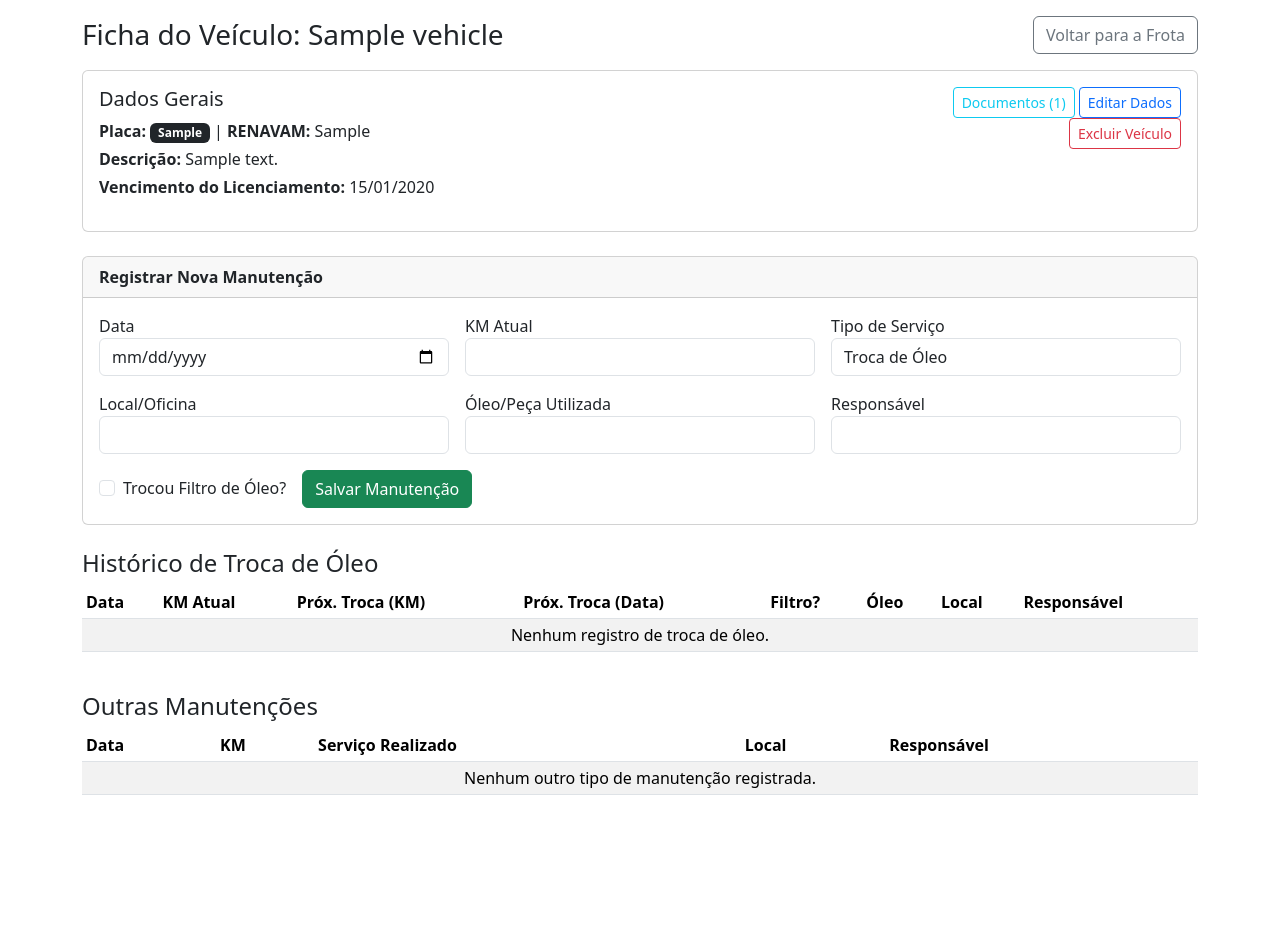
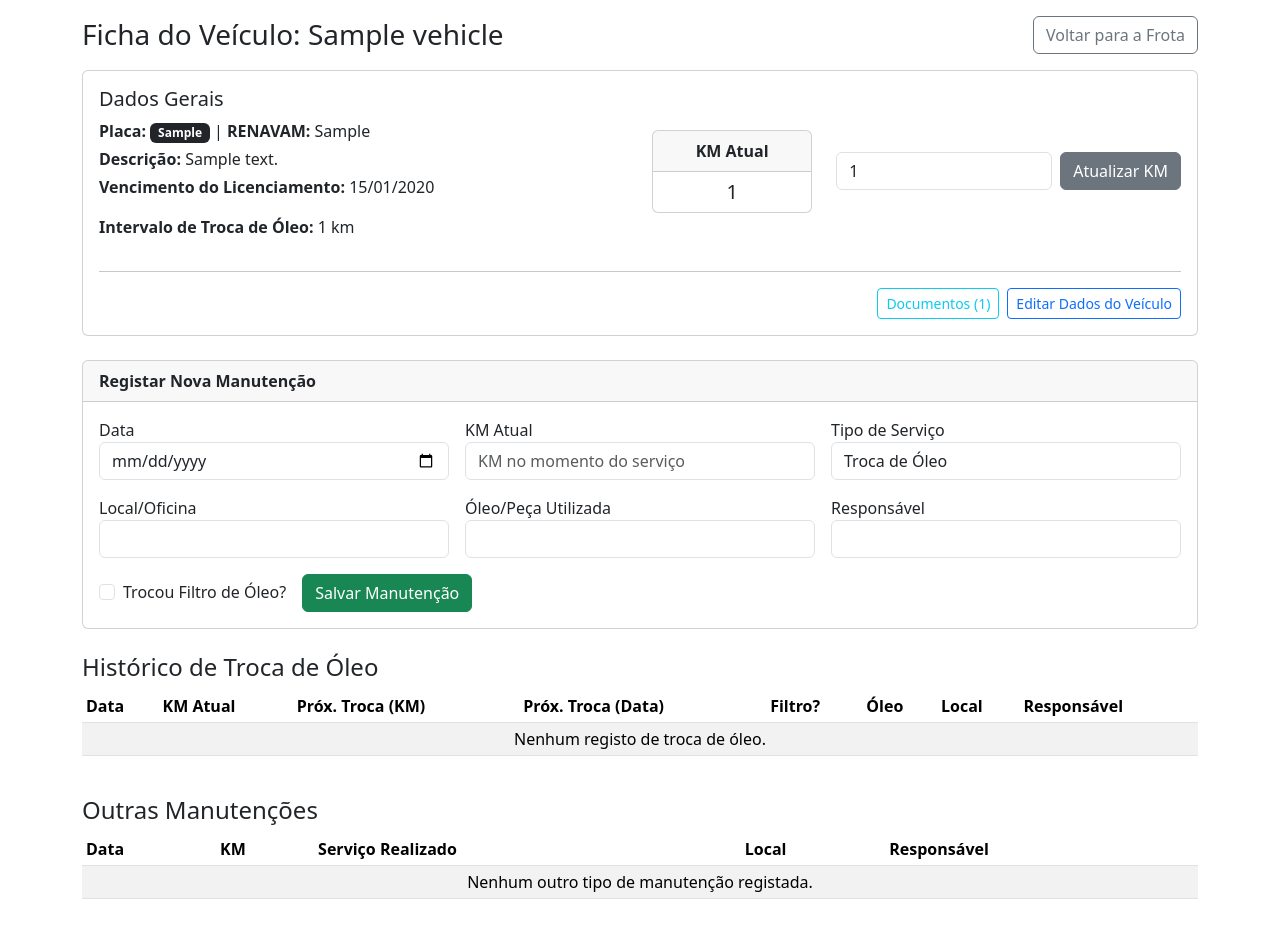
Before and after one commit to TiagoRoque84/projeto6.1, a Flask app: page /frota/1/ficha in a window 1280 px wide; the page is wider, and only the part inside the window is pictured. Shown: the part 82-1013 px from the top of that part. Before the commit the page ends 877 px from the top of that part, so only its background shows below. Run offline with Flask 3, Linux system fonts and the light colour scheme; a user stored in the database is signed in; tables that the repository leaves empty hold one stand-in row (values such as "Sample post").

Commit message:
Correções

```diff
--- a/blueprints/fleet/routes.py
+++ b/blueprints/fleet/routes.py
@@ -4,7 +4,7 @@ from flask_login import login_required
 from sqlalchemy import func, or_
 from . import fleet_bp
 from models import db, Vehicle, MaintenanceLog, VehicleDocument
-from forms import VehicleForm, MaintenanceLogForm, VehicleDocumentForm
+from forms import VehicleForm, MaintenanceLogForm, VehicleDocumentForm, UpdateKmForm
 from datetime import date
 from dateutil.relativedelta import relativedelta
 from utils import save_file
@@ -15,26 +15,7 @@ from flask import current_app
 @login_required
 def list():
     vehicles = Vehicle.query.order_by(Vehicle.nome).all()
-
-    # Prepara uma lista de dicionários com os dados prontos para a tabela
-    vehicle_list_data = []
-    for v in vehicles:
-        # Busca a última troca de óleo usando lógica Python para garantir
-        last_oil_change = None
-        # Garante que os logs estão ordenados pela data mais recente primeiro
-        all_logs_sorted = v.manutencoes.order_by(MaintenanceLog.data.desc()).all()
-        for log in all_logs_sorted:
-            # Normaliza o texto para minúsculas e sem acento para a comparação
-            if 'oleo' in log.tipo_servico.lower().replace('ó', 'o'):
-                last_oil_change = log
-                break # Encontrou o mais recente, pode parar o loop
-
-        vehicle_list_data.append({
-            'vehicle': v,
-            'last_oil_change': last_oil_change
-        })
-
-    return render_template('fleet/list.html', items=vehicle_list_data)
+    return render_template('fleet/list.html', items=vehicles)
 
 @fleet_bp.route('/novo', methods=['GET', 'POST'])
 @login_required
@@ -65,17 +46,21 @@ def edit(vehicle_id):
 @login_required
 def details(vehicle_id):
     vehicle = Vehicle.query.get_or_404(vehicle_id)
-    form = MaintenanceLogForm()
+    maintenance_form = MaintenanceLogForm()
+    km_form = UpdateKmForm(obj=vehicle)
 
-    if form.validate_on_submit():
+    if maintenance_form.validate_on_submit() and 'submit_maintenance' in request.form:
         new_log = MaintenanceLog(vehicle_id=vehicle.id)
-        form.populate_obj(new_log)
+        maintenance_form.populate_obj(new_log)
 
         if 'oleo' in new_log.tipo_servico.lower().replace('ó', 'o'):
             if new_log.km_atual:
-                new_log.km_proxima_troca = new_log.km_atual + 5000
+                new_log.km_proxima_troca = new_log.km_atual + vehicle.oil_change_km_interval
             if new_log.data:
                 new_log.data_proxima_troca = new_log.data + relativedelta(months=6)
+
+        if new_log.km_atual and new_log.km_atual > (vehicle.current_km or 0):
+            vehicle.current_km = new_log.km_atual
 
         db.session.add(new_log)
         db.session.commit()
@@ -86,17 +71,30 @@ def details(vehicle_id):
     oil_changes = []
     other_maintenances = []
     for log in all_logs:
-        tipo_servico_normalizado = log.tipo_servico.lower().replace('ó', 'o')
-        if 'oleo' in tipo_servico_normalizado:
+        if 'oleo' in log.tipo_servico.lower().replace('ó', 'o'):
             oil_changes.append(log)
         else:
             other_maintenances.append(log)
 
     return render_template('fleet/details.html',
                            vehicle=vehicle,
-                           form=form,
+                           form=maintenance_form,
+                           km_form=km_form,
                            oil_changes=oil_changes,
                            other_maintenances=other_maintenances)
+
+@fleet_bp.route('/<int:vehicle_id>/update_km', methods=['POST'])
+@login_required
+def update_km(vehicle_id):
+    vehicle = Vehicle.query.get_or_404(vehicle_id)
+    km_form = UpdateKmForm()
+    if km_form.validate_on_submit():
+        vehicle.current_km = km_form.current_km.data
+        db.session.commit()
+        flash(f'Quilometragem de {vehicle.nome} atualizada para {vehicle.current_km} km.', 'success')
+    else:
+        flash('Erro na validação do formulário de quilometragem.', 'danger')
+    return redirect(url_for('fleet.details', vehicle_id=vehicle.id))
 
 @fleet_bp.route('/<int:vehicle_id>/docs', methods=["GET", "POST"])
 @login_required
@@ -122,7 +120,6 @@ def docs(vehicle_id):
 
     documents = vehicle.documentos.order_by(VehicleDocument.uploaded_at.desc()).all()
     return render_template('fleet/docs.html', vehicle=vehicle, form=form, documents=documents)
-
 
 @fleet_bp.route('/docs/<int:doc_id>/delete', methods=['POST'])
 @login_required
--- a/forms.py
+++ b/forms.py
@@ -175,10 +175,7 @@ class MovementForm(FlaskForm):
     material = StringField("Material Pesado")
     peso = FloatField("Peso (kg)", validators=[Optional()])
     pagamento = SelectField("Forma de pagamento", choices=[ ("DINHEIRO","Dinheiro"), ("PIX","Pix"), ("CARTAO","Cartão"), ("CONTA", "Na Conta (Fiado)") ], validators=[DataRequired()])
-
-    # --- CORREÇÃO APLICADA AQUI ---
     descricao = StringField("Descrição/Motivo", validators=[Optional()])
-
     submit = SubmitField("Lançar e imprimir")
     submit_no_print = SubmitField("Apenas lançar")
 
@@ -210,7 +207,7 @@ class MaintenanceLogForm(FlaskForm):
     oleo_utilizado = StringField('Óleo/Peça Utilizada')
     responsavel = StringField('Responsável')
     trocou_filtro = BooleanField('Trocou Filtro de Óleo?')
-    submit = SubmitField('Salvar Manutenção')
+    submit = SubmitField('Salvar Manutenção', name='submit_maintenance')
 
 class VehicleForm(FlaskForm):
     nome = StringField('Nome do Veículo', validators=[DataRequired()])
@@ -218,7 +215,13 @@ class VehicleForm(FlaskForm):
     placa = StringField('Placa', validators=[DataRequired()])
     renavam = StringField('RENAVAM')
     venc_licenciamento = DateField('Vencimento do Licenciamento', validators=[Optional()])
+    current_km = IntegerField('Quilometragem Atual', validators=[Optional(), NumberRange(min=0)])
+    oil_change_km_interval = IntegerField('Intervalo de Troca de Óleo (KM)', default=5000, validators=[DataRequired(), NumberRange(min=1)])
     submit = SubmitField('Salvar Veículo')
+
+class UpdateKmForm(FlaskForm):
+    current_km = IntegerField('Nova Quilometragem', validators=[DataRequired(), NumberRange(min=0)])
+    submit = SubmitField('Atualizar KM')
 
 class VehicleDocumentForm(FlaskForm):
     tipo = StringField("Tipo", validators=[DataRequired()])
--- a/templates/fleet/details.html
+++ b/templates/fleet/details.html
@@ -7,35 +7,51 @@
 
 <div class="card mb-4">
   <div class="card-body">
-    <div class="row">
-        <div class="col-md-8">
+    <div class="row align-items-center">
+        <div class="col-md-6">
             <h5 class="card-title">Dados Gerais</h5>
             <p class="mb-1"><strong>Placa:</strong> <span class="badge bg-dark">{{ vehicle.placa }}</span> | <strong>RENAVAM:</strong> {{ vehicle.renavam or '-' }}</p>
             <p class="mb-1"><strong>Descrição:</strong> {{ vehicle.descricao or '-' }}</p>
             <p><strong>Vencimento do Licenciamento:</strong> {{ vehicle.venc_licenciamento.strftime('%d/%m/%Y') if vehicle.venc_licenciamento else '-' }}</p>
+            <p><strong>Intervalo de Troca de Óleo:</strong> {{ vehicle.oil_change_km_interval }} km</p>
         </div>
-        <div class="col-md-4 text-end">
-            <a href="{{ url_for('fleet.docs', vehicle_id=vehicle.id) }}" class="btn btn-sm btn-outline-info">Documentos ({{ vehicle.documentos.count() }})</a>
-            <a href="{{ url_for('fleet.edit', vehicle_id=vehicle.id) }}" class="btn btn-sm btn-outline-primary">Editar Dados</a>
-            {# --- BOTÃO DE EXCLUIR ADICIONADO AQUI --- #}
-            <form method="post" action="{{ url_for('fleet.delete', vehicle_id=vehicle.id) }}" onsubmit="return confirm('Tem certeza que deseja excluir este veículo e todos os seus registros?');" class="d-inline ms-1">
-                <button type="submit" class="btn btn-sm btn-outline-danger">Excluir Veículo</button>
+        <div class="col-md-2">
+            <div class="card text-center">
+                <div class="card-header p-2"><strong>KM Atual</strong></div>
+                <div class="card-body p-2">
+                    <h5 class="card-title mb-0">{{ vehicle.current_km or 0 }}</h5>
+                </div>
+            </div>
+        </div>
+        <div class="col-md-4">
+            <form action="{{ url_for('fleet.update_km', vehicle_id=vehicle.id) }}" method="post" class="d-flex gap-2">
+                {{ km_form.hidden_tag() }}
+                <div class="flex-grow-1">
+                    {{ km_form.current_km.label(class="form-label visually-hidden") }}
+                    {{ km_form.current_km(class="form-control", placeholder="Atualizar KM...") }}
+                </div>
+                {{ km_form.submit(class="btn btn-secondary") }}
             </form>
         </div>
+    </div>
+    <hr>
+    <div class="d-flex justify-content-end gap-2">
+        <a href="{{ url_for('fleet.docs', vehicle_id=vehicle.id) }}" class="btn btn-sm btn-outline-info">Documentos ({{ vehicle.documentos.count() }})</a>
+        <a href="{{ url_for('fleet.edit', vehicle_id=vehicle.id) }}" class="btn btn-sm btn-outline-primary">Editar Dados do Veículo</a>
     </div>
   </div>
 </div>
 
 <div class="card mb-4">
     <div class="card-header">
-        <strong>Registrar Nova Manutenção</strong>
+        <strong>Registar Nova Manutenção</strong>
     </div>
     <div class="card-body">
         <form method="post">
             {{ form.hidden_tag() }}
             <div class="row g-3">
                 <div class="col-md-4">{{ form.data.label }} {{ form.data(class="form-control") }}</div>
-                <div class="col-md-4">{{ form.km_atual.label }} {{ form.km_atual(class="form-control", type="number") }}</div>
+                <div class="col-md-4">{{ form.km_atual.label }} {{ form.km_atual(class="form-control", type="number", placeholder="KM no momento do serviço") }}</div>
                 <div class="col-md-4">{{ form.tipo_servico.label }} {{ form.tipo_servico(class="form-control", placeholder="Troca de Óleo, Pneus, Freios...") }}</div>
                 <div class="col-md-4">{{ form.local.label }} {{ form.local(class="form-control") }}</div>
                 <div class="col-md-4">{{ form.oleo_utilizado.label }} {{ form.oleo_utilizado(class="form-control") }}</div>
@@ -45,7 +61,7 @@
                         {{ form.trocou_filtro(class="form-check-input") }}
                         {{ form.trocou_filtro.label(class="form-check-label") }}
                     </div>
-                    {{ form.submit(class="btn btn-success") }}
+                    <button type="submit" name="submit_maintenance" class="btn btn-success">Salvar Manutenção</button>
                 </div>
             </div>
         </form>
@@ -71,7 +87,7 @@
                         <td>{{ log.responsavel }}</td>
                     </tr>
                     {% else %}
-                    <tr><td colspan="8" class="text-center">Nenhum registro de troca de óleo.</td></tr>
+                    <tr><td colspan="8" class="text-center">Nenhum registo de troca de óleo.</td></tr>
                     {% endfor %}
                 </tbody>
             </table>
@@ -92,7 +108,7 @@
                         <td>{{ log.responsavel }}</td>
                     </tr>
                     {% else %}
-                    <tr><td colspan="5" class="text-center">Nenhum outro tipo de manutenção registrada.</td></tr>
+                    <tr><td colspan="5" class="text-center">Nenhum outro tipo de manutenção registada.</td></tr>
                     {% endfor %}
                 </tbody>
             </table>
```
Also changed, not shown: migrations/versions/c34cb9979645_adiciona_controlo_de_km_e_intervalo_de_.py (added, +34 -0 lines), models.py (+18 -0 lines), templates/fleet/form.html (+12 -4 lines), templates/fleet/list.html (+9 -8 lines).
